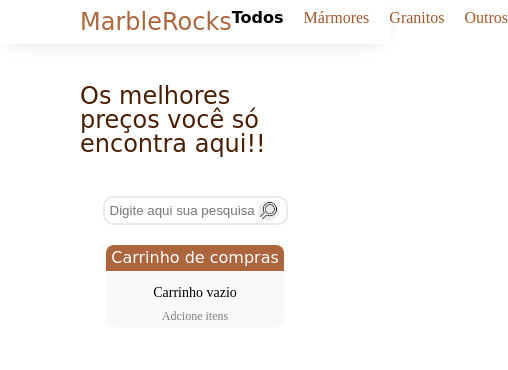
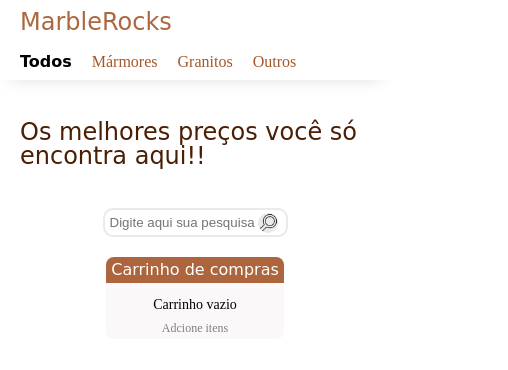
Before and after one commit to Rafanfos/ecommerce-marmoraria, a website with bundled scripts: page index.html in a window 390 px wide. Shown: the whole page, 508 px wide, since content can reach past the window. Built offline with nearby package versions, Linux system fonts and the light colour scheme; files whose address does not match are found by name; a web font is replaced by a local one.

Commit message:
fix: fix responsivity for screens under than 1200px 640px and 440px

```diff
--- a/src/css/style.css
+++ b/src/css/style.css
@@ -6,6 +6,7 @@ body {
   flex-direction: column;
   justify-content: flex-start;
   gap: 40px;
+  max-width: 100vw;
 
   header {
     top: 0px;
@@ -307,4 +308,34 @@ body {
       }
     }
   }
+
+  @media (max-width: 1200px) {
+    header {
+      padding: 10px 20px;
+    }
+
+    main {
+      padding: 0 20px;
+    }
+  }
+
+  @media (max-width: 620px) {
+    header {
+      flex-direction: column;
+      gap: 20px;
+    }
+  }
+
+  @media (max-width: 440px) {
+    .content {
+      flex-direction: column-reverse;
+      gap: 20px;
+      align-items: center;
+    }
+
+    .products-list {
+      flex-direction: column;
+      align-items: center;
+    }
+  }
 }
```
